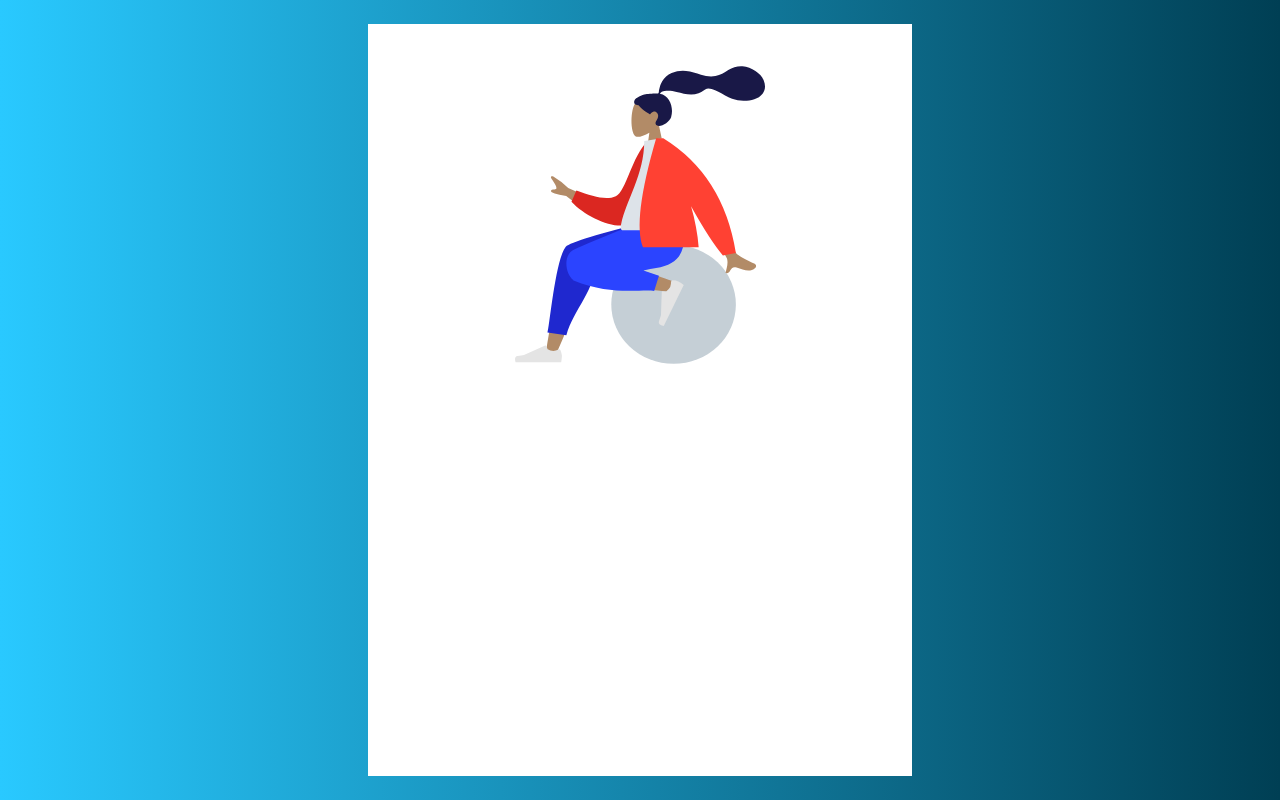
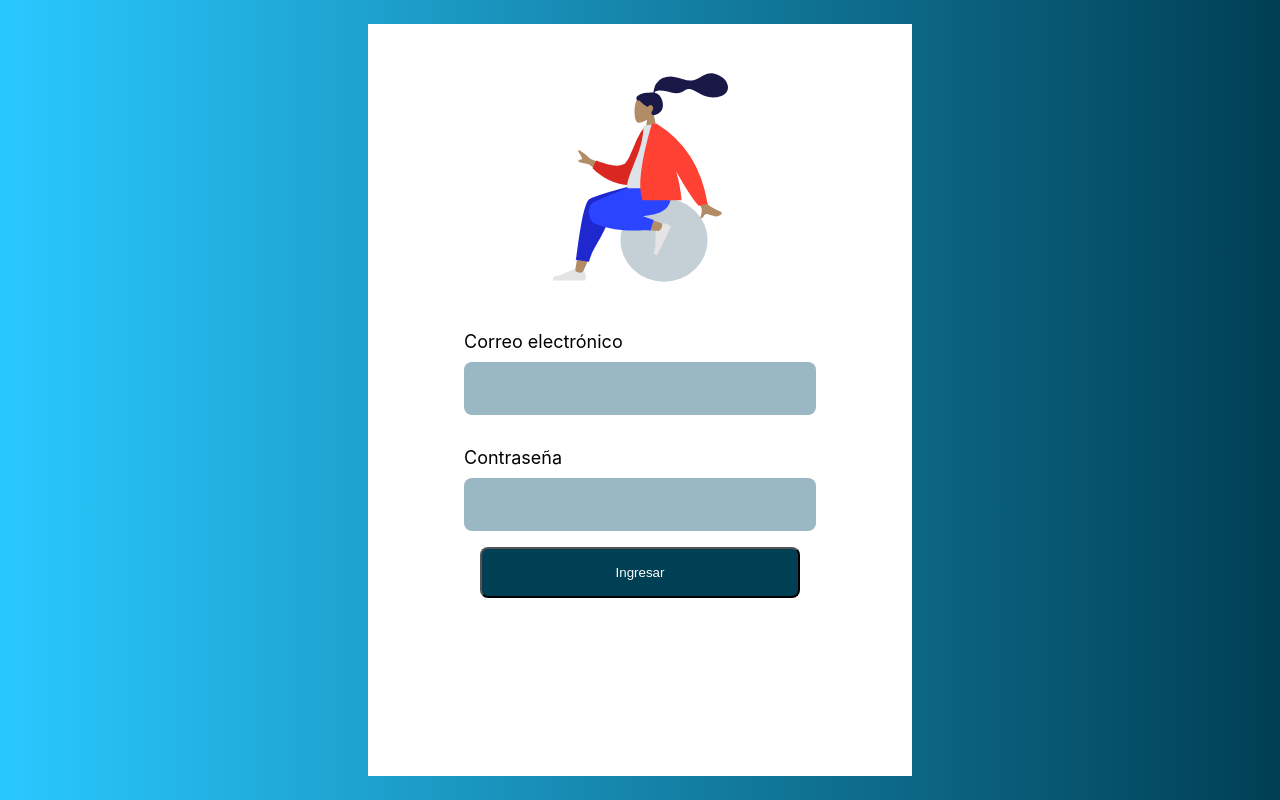
Before and after one commit to GerardCod/hl-admin, a React (Create React App) app: page / in a window 1280 px wide. Built offline with nearby package versions, Linux system fonts and the light colour scheme.

Commit message:
[MODIFY] Page login design finished

```diff
--- a/src/App.css
+++ b/src/App.css
@@ -1,6 +1,7 @@
 :root {
   --light-gradient-color: #29C9FF;
   --dark-gradient-color: #003F54;
+  --input-background-color: #99B8C3;
 }
 
 .full-size {
@@ -33,3 +34,34 @@
   padding: 1rem;
   align-items: center;
 }
+
+.Textfield {
+  display: inherit;
+  flex-direction: column;
+}
+
+.Textfield__Label {
+  font-size: 18px;
+  margin-bottom: 10px;
+}
+
+.Textfield__Input {
+  width: 25vw;
+  padding: 1rem;
+  font-size: 18px;
+  background-color: var(--input-background-color);
+  border-radius: 8px;
+  border: none;
+}
+
+.Textfield__Input:focus {
+  outline: 0;
+}
+
+.SubmitButton {
+  width: 25vw;
+  padding: 1rem;
+  background-color: var(--dark-gradient-color);
+  color: white;
+  border-radius: 8px;
+}
--- a/src/components/LoginForm.js
+++ b/src/components/LoginForm.js
@@ -1,10 +1,33 @@
-import React from 'react';
+import React, { useState } from 'react';
 import lady from '../lady.svg';
 
 const LoginForm = () => {
+  const [data, setData] = useState({})
+
+  const handleChange = e => {
+    setData({
+      ...data,
+      [e.target.name]: e.target.value
+    });
+  }
+
+  const handleSubmit = e => {
+    e.preventDefault();
+  }
+
   return (
-    <form className="Form flex flex--column">
-      <object data={lady} width="250" height="350"></object>
+    <form className="Form flex flex--column" onSubmit={handleSubmit}>
+      <object data={lady} width="175" height="275" aria-label="lady"></object>
+      <p className="Textfield">
+        <label className="Textfield__Label" htmlFor="email">Correo electrónico</label>
+        <input className="Textfield__Input" type="email" name="email" id="email" onChange={handleChange} />
+      </p>
+      <p className="Textfield">
+        <label className="Textfield__Label" htmlFor="password">Contraseña</label>
+        <input className="Textfield__Input" type="password" name="password" id="password" onChange={handleChange} />
+      </p>
+
+      <button type="submit" className="SubmitButton">Ingresar</button>
     </form>
   );
 }
```
